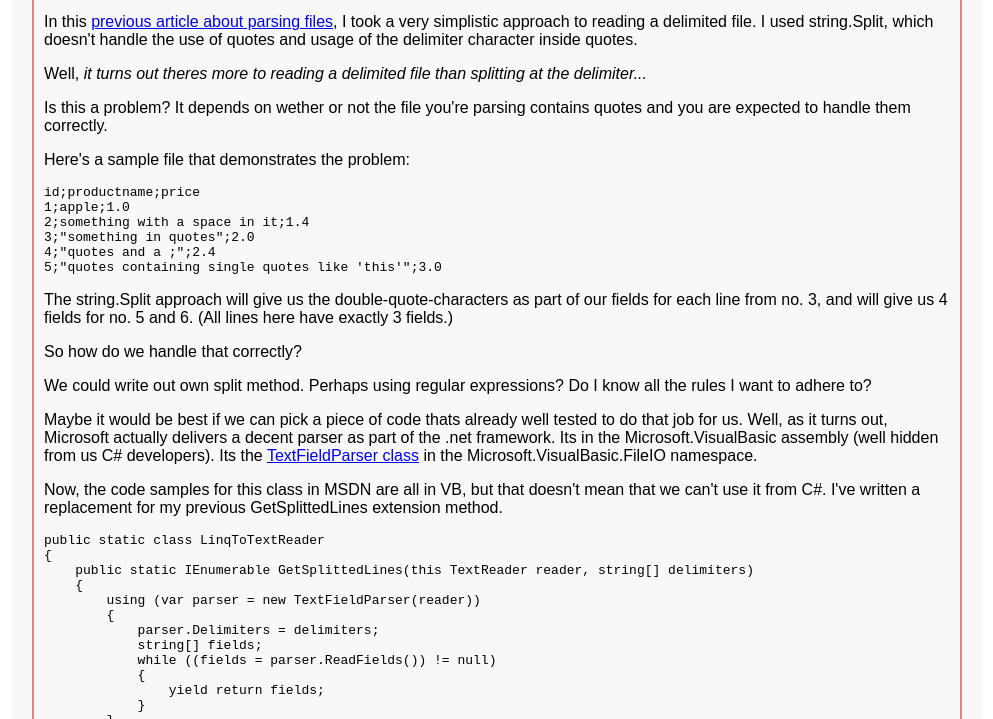
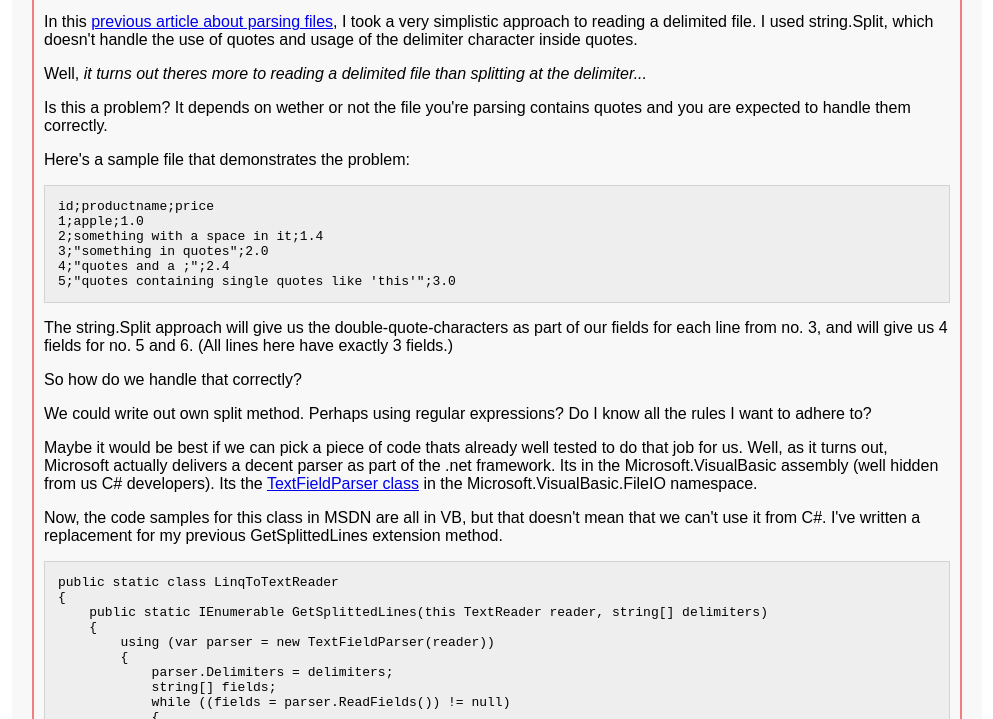
Before and after one commit to aeinbu/aeinbu.github.io, a website: page 2009/06/the-trouble-with-delimited/index.html in a window 1280 px wide. Shown: the part 81-800 px from the top of the page, without its empty margins (143-1136 px from the left). Drawn offline with Linux system fonts and the light colour scheme.

Commit message:
Added styling for <pre class="code|csv|fixed">

```diff
--- a/css/style.css
+++ b/css/style.css
@@ -136,3 +136,11 @@ blockquote:after {
 	line-height: 0;
 	vertical-align: -0.4em;
 }
+
+pre.code,
+pre.csv,
+pre.fixed {
+	padding: 1em;
+	background: #eee;
+	border: thin solid lightgray;
+}
```
